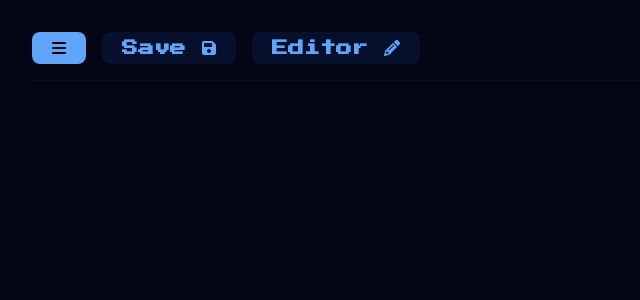
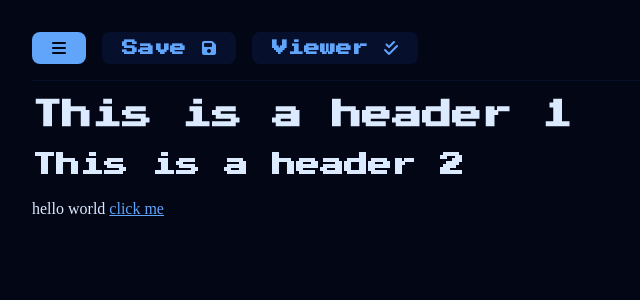
Before and after one commit to ericdoering/debug-gym, a Next.js app: page /questions in a window 1280 px wide. Shown: the top 300 px of the page, without its empty margins (0-640 px from the left). Built offline with nearby package versions, Linux system fonts and the light colour scheme; a web font is replaced by a local one.

Commit message:
markdown to jsx library added, markdown component reading in md variable successfully

```diff
--- a/app/globals.css
+++ b/app/globals.css
@@ -185,6 +185,29 @@
   text-overflow: ellipsis;
 }
 
+.list-btn {
+  position: relative;
+}
+
+.list-btn:hover .delete-btn {
+  opacity: 1;
+  pointer-events: all;
+}
+
+.list-btn:hover .delete-btn:hover {
+  color: #fa4343 ;
+}
+
+.delete-btn {
+  position: absolute;
+  right: 1rem;
+  top: 50%;
+  transform: translateY(-50%);
+  opacity: 0;
+  pointer-events: none;
+  transition-duration: 200ms;
+}
+
 .questions-container,
 .mdx-container {
   display: flex;
@@ -200,6 +223,13 @@
   border: none;
   resize: none;
   background: none;
+}
+
+article >div {
+  display: flex;
+  flex-direction: column;
+  gap: 1rem;
+  flex: 1;
 }
 
 
--- a/app/questions/page.tsx
+++ b/app/questions/page.tsx
@@ -3,7 +3,7 @@ import MDX from "@/components/MDX";
 import SideNav from "@/components/SideNav";
 
 export default function QuestionPage() {
-  const isViewer = false;
+  const isViewer = true;
 
   return (
     <>
--- a/components/MDX.tsx
+++ b/components/MDX.tsx
@@ -1,11 +1,23 @@
 import { JSX } from "react";
 import TopNav from "./TopNav";
+import Markdown from "markdown-to-jsx";
 
 export default function MDX(props: JSX.IntrinsicAttributes & { isViewer: unknown; }) {
+    const md = `# This is a header 1
+## This is a header 2
+
+hello world
+[click me](https://www.google.com)
+`;
     return (
         <>
             <section className="mdx-container">
                 <TopNav {...props} />
+                <article>
+                    <Markdown>
+                        {md}
+                    </Markdown>
+                </article>
             </section>
         </>
     )
--- a/components/SideNav.tsx
+++ b/components/SideNav.tsx
@@ -1,5 +1,5 @@
 export default function SideNav () {
-    const questions = ["hello", "world"]
+    const questions = ["hello", "world"];
     const showNav = false;
     return (
         <>
@@ -16,10 +16,12 @@ export default function SideNav () {
                     <p>No Questions added yet.</p> :
                     questions.map((question, idx) => {
                         return (
-                            <button key={idx} className="card-button-secondary">
+                            <button key={idx} className="card-button-secondary list-btn">
                                 <p>{question}</p>
-                                <small>DATETIME</small>
-                                DELETE BUTTON ICON
+                                    <small>DATETIME</small>
+                                        <div className="delete-btn">
+                                            <i className="fa-solid fa-trash-can"></i>
+                                        </div>
                             </button>
                         )
                     })}
```
Also changed, not shown: package.json (+5 -4 lines), 1 other file (tests, documents, lock files or other folders).
